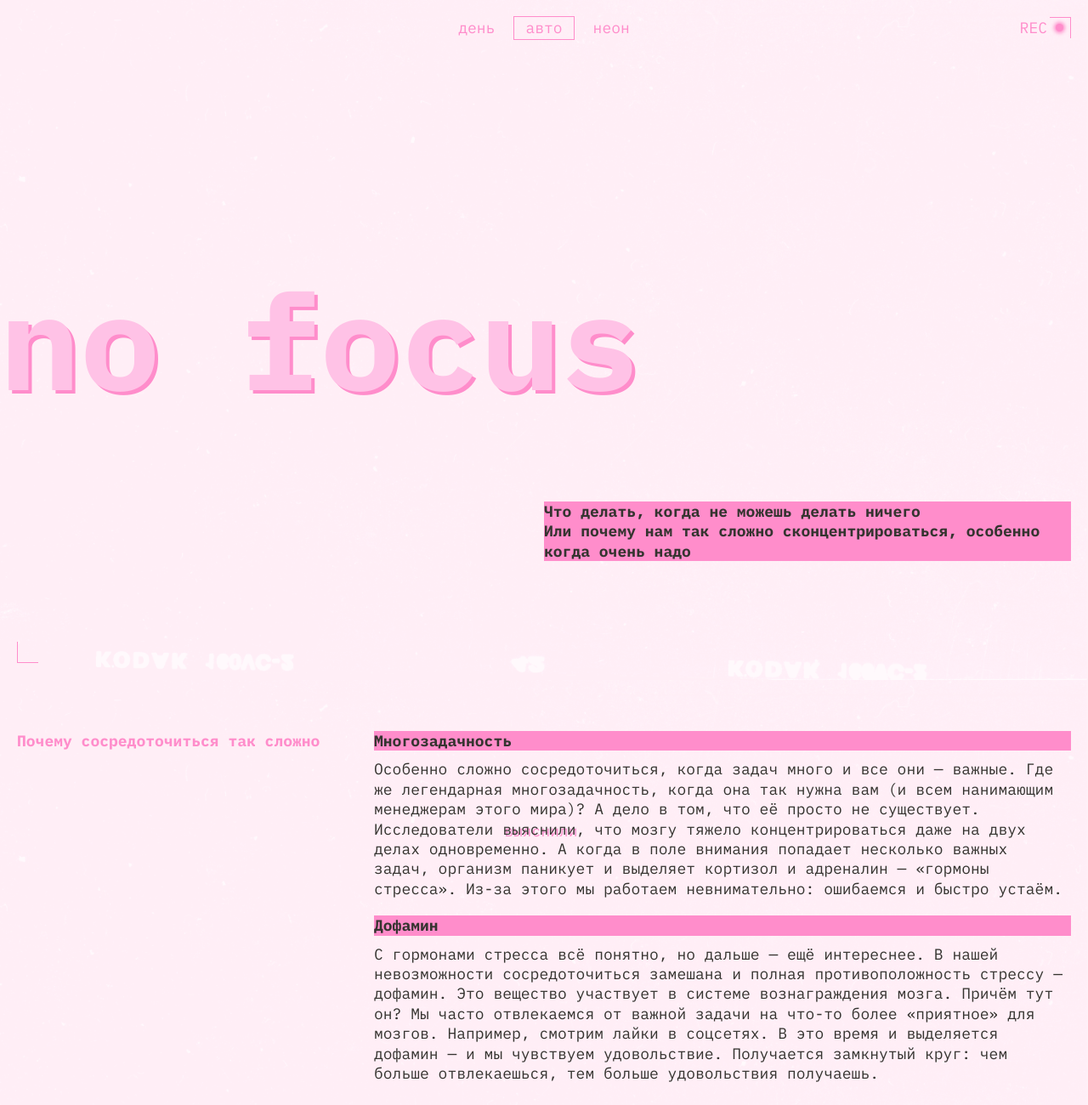
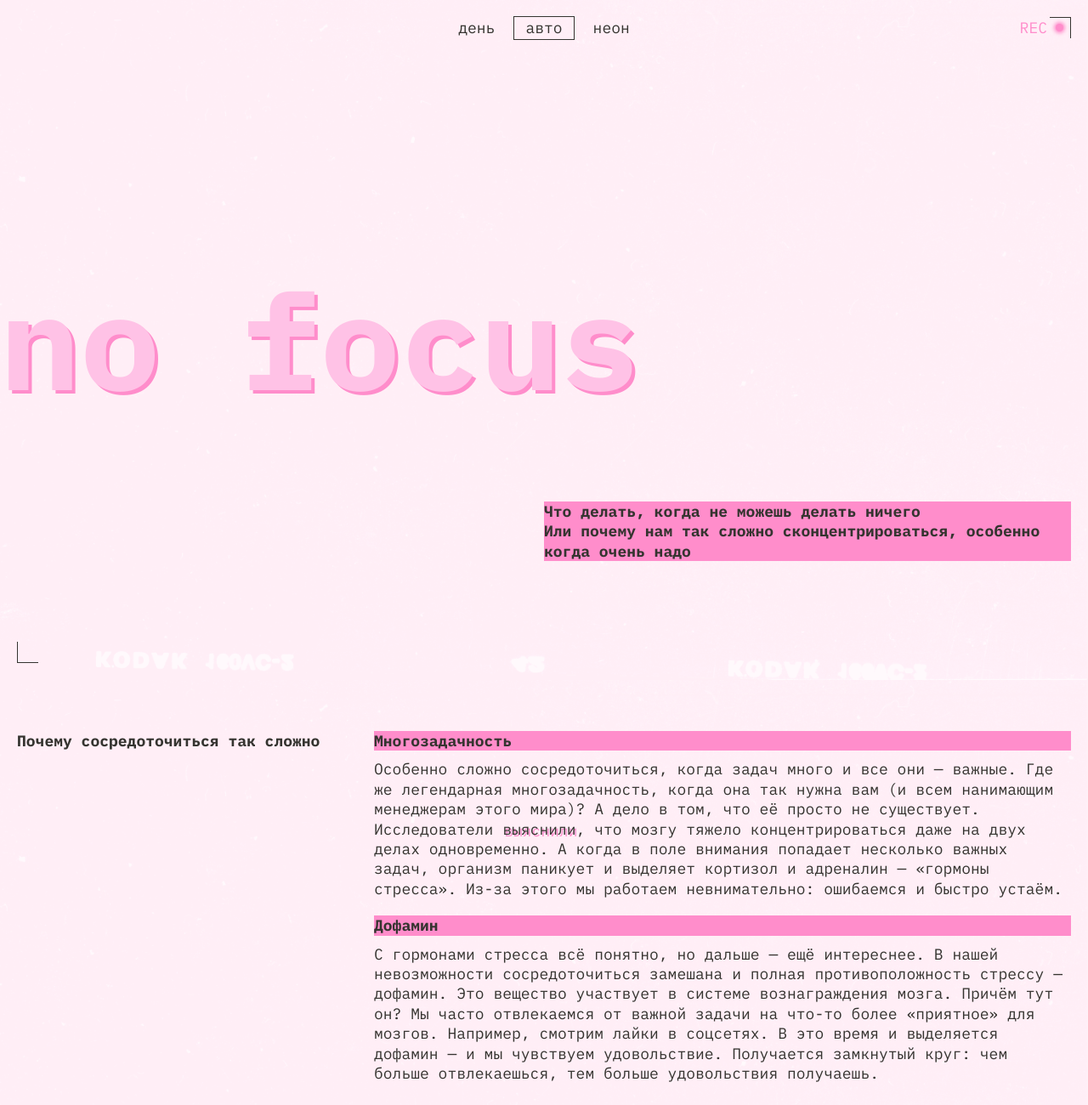
Before and after one commit to qwxsti/slozhno-sosredotochitsya-fd, a plain HTML site: page index.html in a window 1280 px wide. Shown: the top 1300 px of the page at 85% size. Drawn offline with Linux system fonts and the light colour scheme.

Commit message:
fix-colors

```diff
--- a/styles/dark.css
+++ b/styles/dark.css
@@ -9,6 +9,7 @@
   --nav-hover-color: rgb(255 0 112 / 0.4);
   --link-hover-color: #f1b2ce;
   --accent-color: #ff0070;
+  --nav-color: #ff0070;
   --hero-title-color: #db00ff;
   --hero-decoration-color: #ff0070;
   --bg-color: #000028;
--- a/styles/light.css
+++ b/styles/light.css
@@ -7,6 +7,7 @@
 :root.theme-light {
   --main-font-family: 'IBM Plex mono', monospace;
   --nav-hover-color: rgb(50 49 45 / 0.4);
+  --nav-color: #353430;
   --link-hover-color: #353430;
   --accent-color: #ff8dcb;
   --hero-title-color: #ffc2e6;
@@ -31,6 +32,7 @@
   :root {
     --main-font-family: 'IBM Plex mono', monospace;
     --nav-hover-color: rgb(50 49 45 / 0.4);
+    --nav-color: #353430;
     --link-hover-color: #353430;
     --accent-color: #ff8dcb;
     --hero-title-color: #ffc2e6;
--- a/styles/style.css
+++ b/styles/style.css
@@ -30,7 +30,7 @@
   block-size: 25px;
   inline-size: 25px;
   border-style: solid;
-  border-color: var(--accent-color);
+  border-color: var(--nav-color);
   border-width: 0;
 }
 
@@ -88,7 +88,7 @@
 }
 
 .header__theme-menu-button {
-  color: var(--accent-color);
+  color: var(--nav-color);
   background-color: transparent;
   border: none;
   font-family: "IBM Plex mono", monospace;
@@ -104,13 +104,13 @@
 }
 
 .header__theme-menu-button_active {
-  outline: 1px solid var(--accent-color);
+  outline: 1px solid var(--nav-color);
   pointer-events: none;
 }
 
 .header__theme-menu-button:focus-visible {
   margin-block-end: -1px;
-  border-block-end: 1px solid var(--accent-color);
+  border-block-end: 1px solid var(--nav-color);
   outline: none;
 }
 
@@ -157,7 +157,7 @@
 
 .question {
   font-weight: bold;
-  color: var(--accent-color);
+  color: var(--main-title-color);
 }
 
 .question-answer {
--- a/styles/variables.css
+++ b/styles/variables.css
@@ -8,6 +8,7 @@
   --nav-hover-color: rgb(255 0 112 / 0.4);
   --link-hover-color: #f1b2ce;
   --accent-color: #ff0070;
+  --nav-color: #ff0070;
   --hero-title-color: #db00ff;
   --hero-decoration-color: #ff0070;
   --bg-color: #000028;
```
